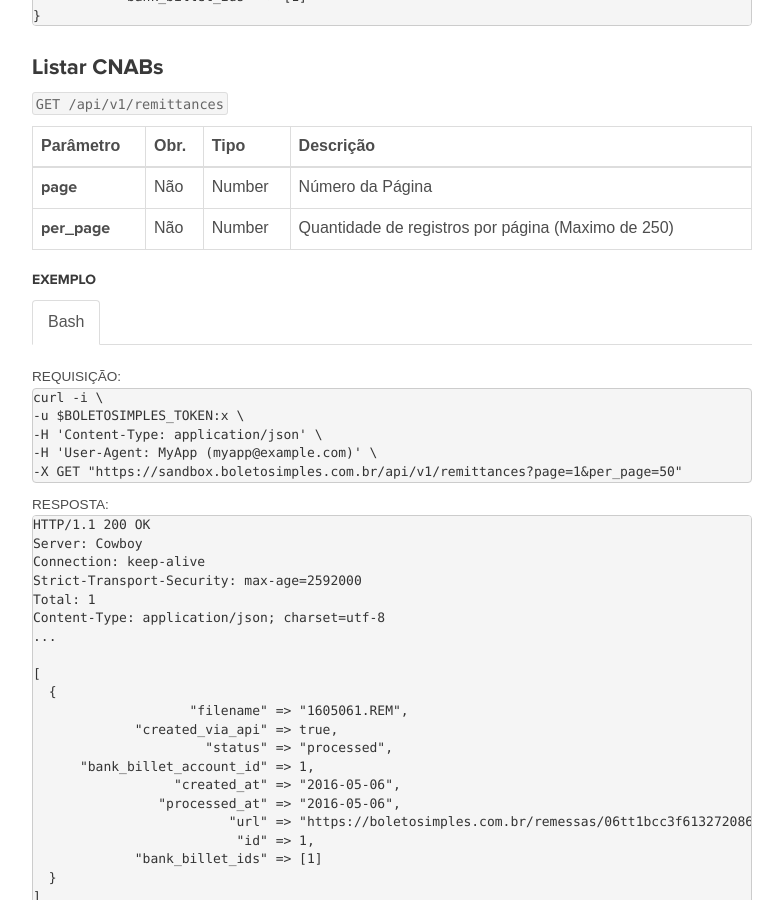
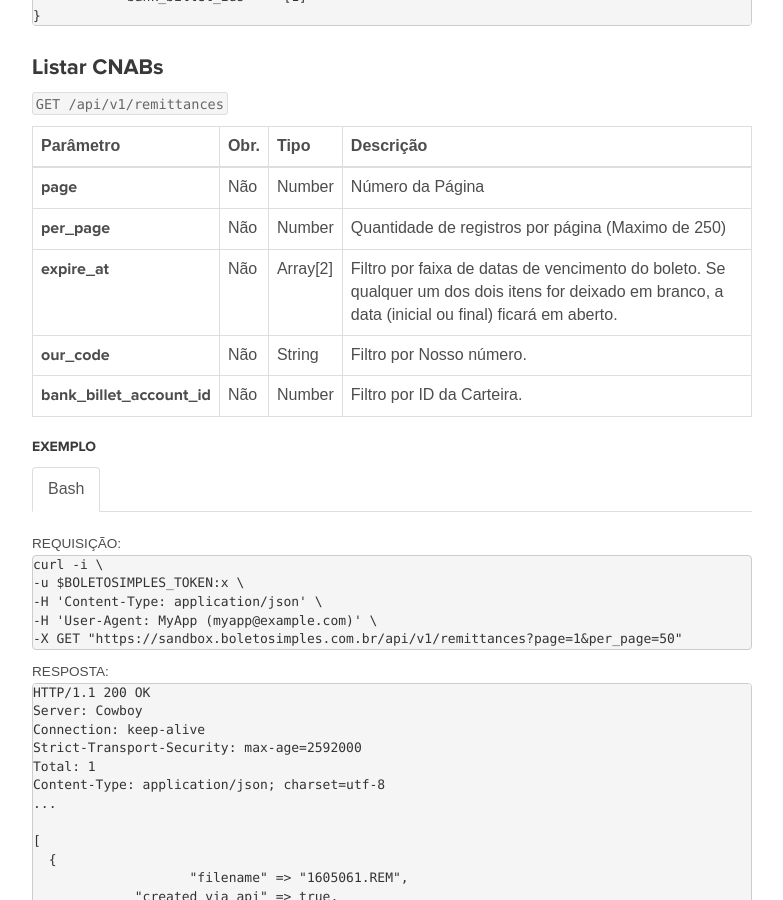
Before and after one commit to BoletoSimples/boletosimples-docs, a Jekyll site: the page built from reference/v1/remittances/index.md, in a window 1280 px wide and 900 px high, scrolled down 2905 px. Shown: the whole window, without its empty margins (368-1151 px from the left). Built offline with Jekyll 4.4.1, drawn with Linux system fonts in a browser that asks for light colours.

Commit message:
add docs for remittance filters

```diff
--- a/reference/v1/remittances/index.md
+++ b/reference/v1/remittances/index.md
@@ -435,6 +435,52 @@ Array
         Quantidade de registros por página (Maximo de 250)
       </td>
     </tr>
+
+    <tr>
+      <td>
+        <strong>expire_at </strong>
+      </td>
+      <td>
+        Não
+      </td>
+      <td>
+        Array[2]
+      </td>
+      <td>
+        Filtro por faixa de datas de vencimento do boleto. Se qualquer um dos dois itens
+        for deixado em branco, a data (inicial ou final) ficará em aberto.
+      </td>
+    </tr>
+
+    <tr>
+      <td>
+        <strong>our_code </strong>
+      </td>
+      <td>
+        Não
+      </td>
+      <td>
+        String
+      </td>
+      <td>
+        Filtro por Nosso número.
+      </td>
+    </tr>
+
+    <tr>
+      <td>
+        <strong>bank_billet_account_id </strong>
+      </td>
+      <td>
+        Não
+      </td>
+      <td>
+        Number
+      </td>
+      <td>
+        Filtro por ID da Carteira.
+      </td>
+    </tr>
   </tbody>
 </table>
 
```
